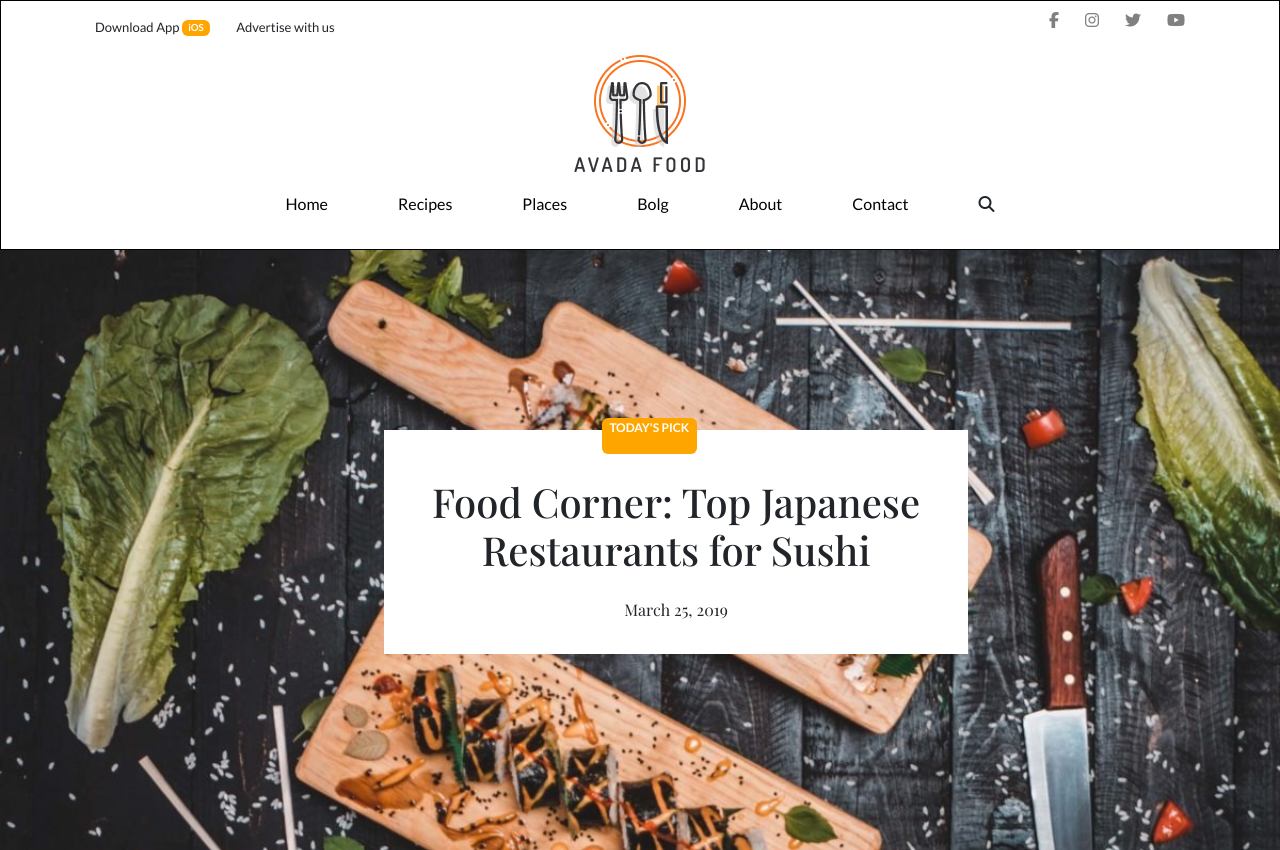
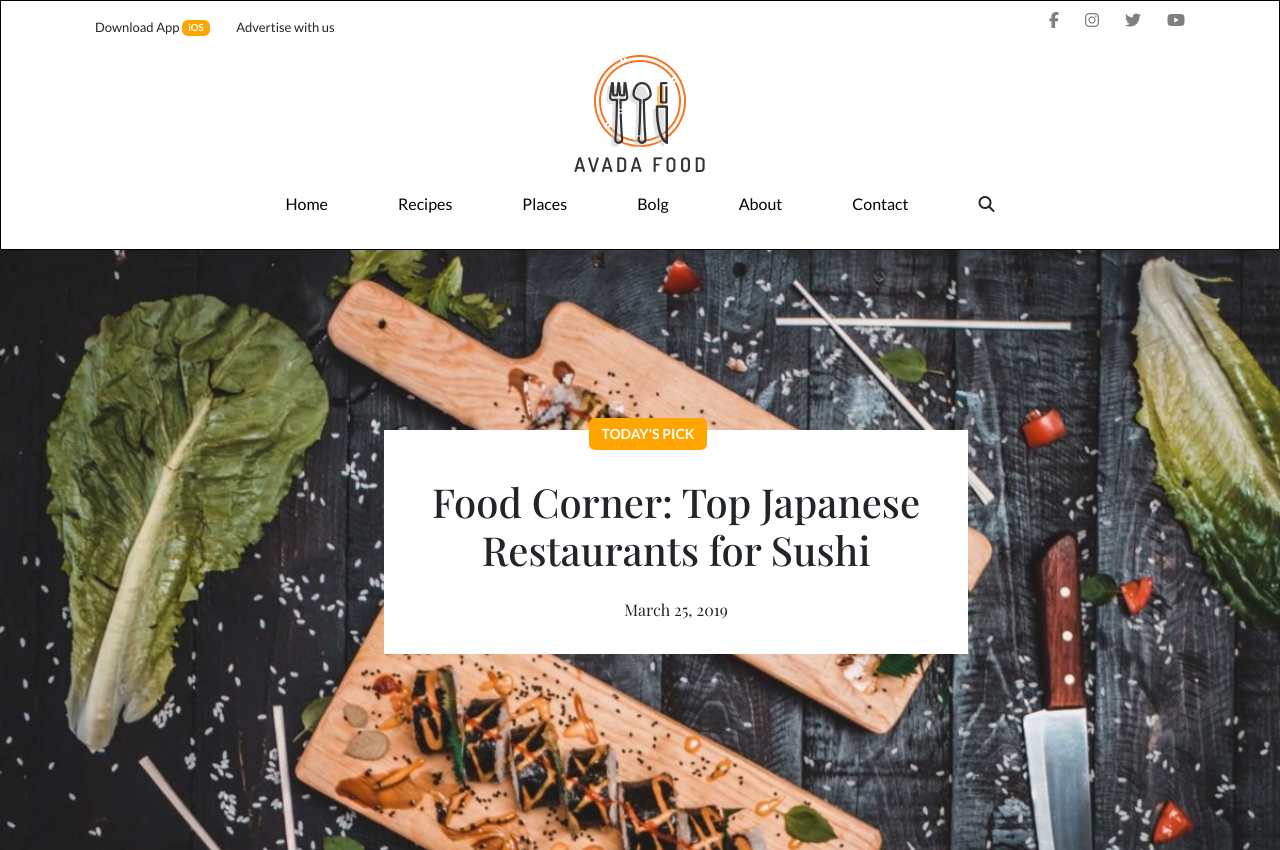
Before and after one commit to ariannadrovandi/proj-html-vuejs, a Vue app: page / in a window 1280 px wide. Built offline with nearby package versions, Linux system fonts and the light colour scheme.

Commit message:
jumbo + title

```diff
--- a/src/components/MainJumbo.vue
+++ b/src/components/MainJumbo.vue
@@ -28,9 +28,14 @@
         background-color: orange;
         text-align: center;
         position: absolute;
-        left: 47%;
+        left: 46%;
         top: 28%;
         z-index: 300;
+        p{
+            margin: 0;
+            padding: 5px;
+            font-size: 14px;
+        }
     }
     .title{
         position: absolute;
```
